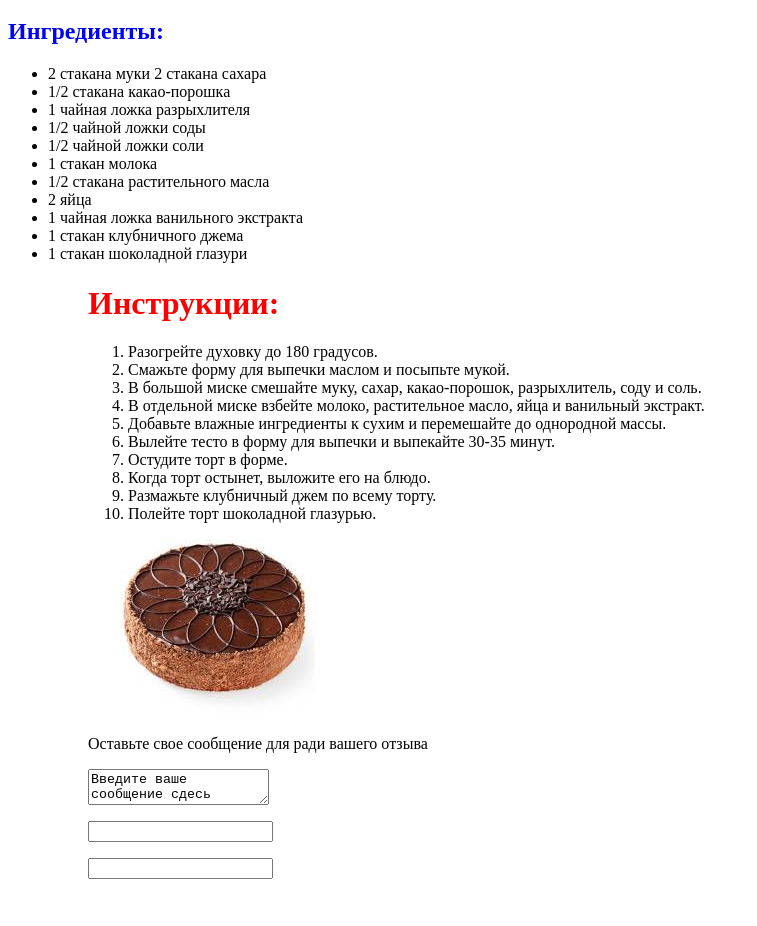
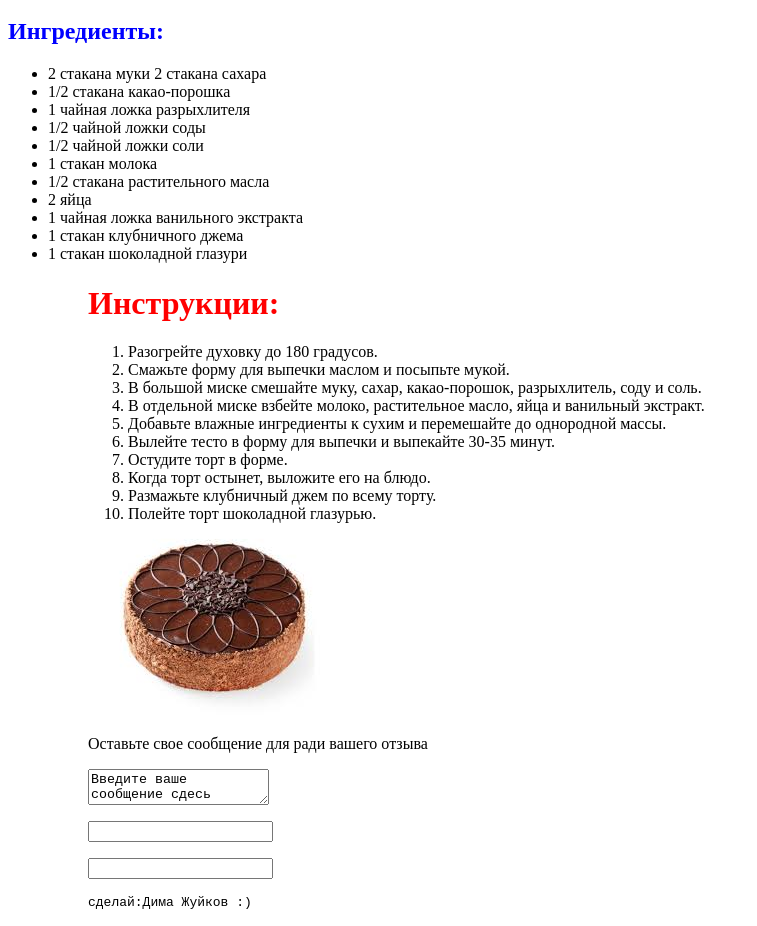
Before and after one commit to Dima404-afk/prigotovit-tort-1-, a plain HTML site: page index.html in a window 1280 px wide. Shown: the part 48-974 px from the top of the page, without its empty margins (0-757 px from the left). Before the commit the page ends 943 px from the top, so only its background shows below. Drawn offline with Linux system fonts and the light colour scheme.

Commit message:
Update index.html

```diff
--- a/index.html
+++ b/index.html
@@ -36,5 +36,8 @@
 <p><input type=’submit’></p>
 <p><input type=’reset’></p>
 </form>
+  <pre>
+сделай:Дима Жуйков :)
+</pre>
 </body>
 </html>
```
